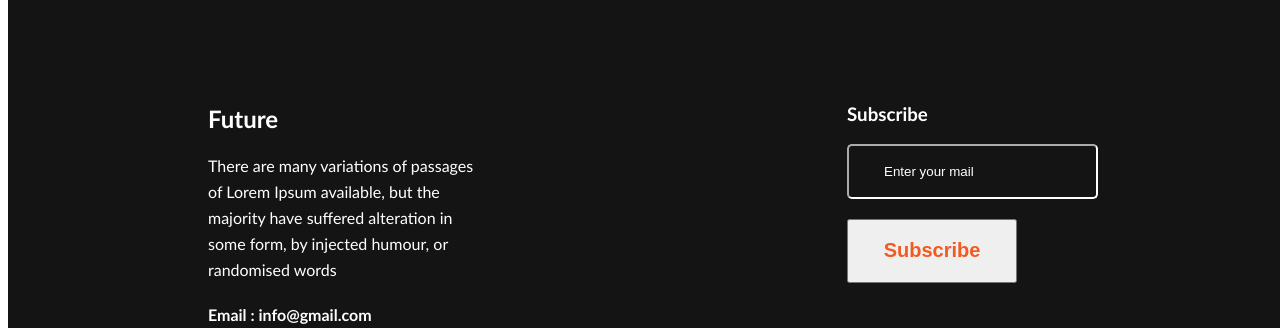
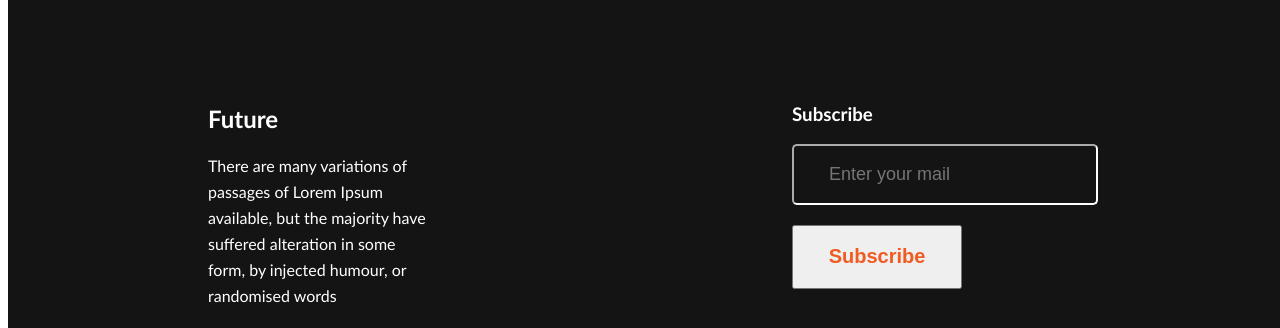
Before and after one commit to nahidul13/first-project-24, a plain HTML site: page index.html in a window 1280 px wide. Shown: the part 3367-3695 px from the top of the page. Drawn offline with Linux system fonts and the light colour scheme.

Commit message:
end footer section

```diff
--- a/index.html
+++ b/index.html
@@ -96,7 +96,7 @@
         </div>
         <div class="footer-container">
             <h3 class="second-head">Subscribe</h3>
-            <input class="f-input" type="text" value="Enter your mail">
+            <input class="f-input" type="text" value="" placeholder="Enter your mail">
             <input class="f-button" type="button" value="Subscribe">
 
         </div>
--- a/style sheet/style.css
+++ b/style sheet/style.css
@@ -149,11 +149,13 @@ footer {
   margin-right: 230px;
 }
 .f-input {
-  color: white;
   border-color: white;
   padding: 18px 35px;
   border-radius: 5px;
   background-color: #151414;
+  color: #f3f3f3;
+  font-size: 18px;
+  font-weight: 400;
 }
 .f-button {
   width: 170.106px;
```
